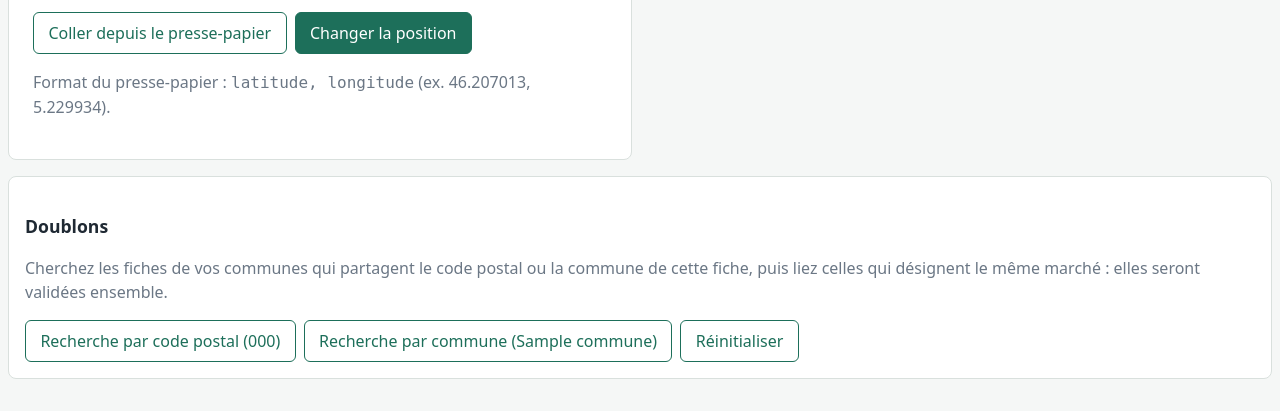
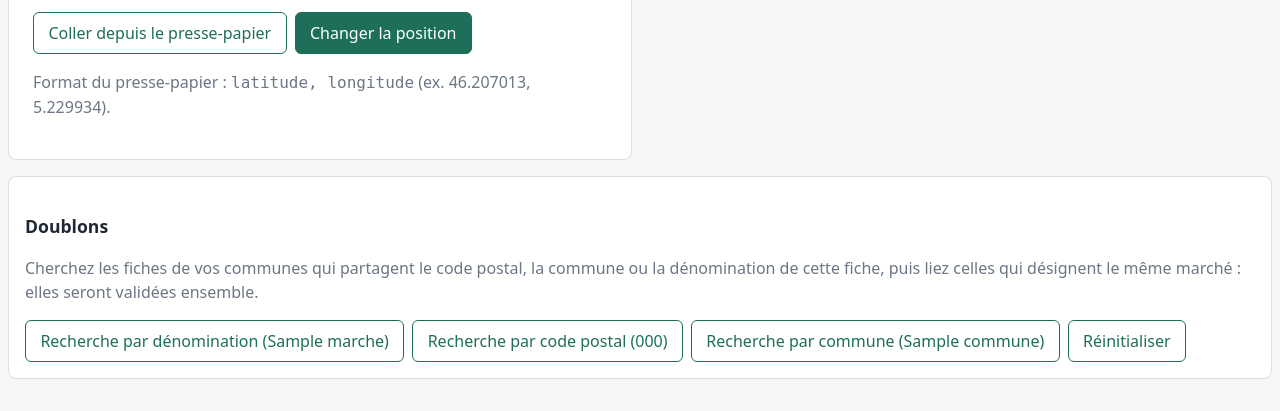
Before and after one commit to Jehovanie/ogmarche_outils_validation, a Symfony app: template templates/validation/fiche.html.twig in a window 1280 px wide. Shown: the part 777-1188 px from the top of the page. Run offline with Twig, Linux system fonts and the light colour scheme; the template is opened without the code that fills it: most values are stand-ins (such as "Sample title", 1, 10 or a date in 2020); some libraries are stand-ins or nearby versions.

Commit message:
Add README, search duplicates by denomination, fix fresh-install migration
- README with step-by-step installation (database, CSV import, migrations,
  first agent, tests)
- duplicate search by denomination (normalised, falling back to the raw
  name), listed first, before postcode and commune
- denomination_normalise migration only copies from the raw table when its
  row_id column exists, so it no longer fails on a fresh database

Co-Authored-By: Claude Sonnet 5.5 <noreply@anthropic.com>

```diff
--- a/public/js/validation.js
+++ b/public/js/validation.js
@@ -147,6 +147,7 @@
     const tableEl = document.getElementById('doublons-table');
     const btnCp = document.getElementById('btn-search-cp');
     const btnCommune = document.getElementById('btn-search-commune');
+    const btnDenomination = document.getElementById('btn-search-denomination');
     let dataTable = null;
 
     const francais = {
@@ -198,6 +199,7 @@
 
     btnCp.addEventListener('click', () => rechercher('cp'));
     btnCommune.addEventListener('click', () => rechercher('commune'));
+    btnDenomination.addEventListener('click', () => rechercher('denomination'));
     document.getElementById('btn-search-reset').addEventListener('click', vider);
 
     // bouton "Lier" de chaque ligne : lie cette fiche au groupe de la fiche courante
--- a/src/Controller/AdresseApiController.php
+++ b/src/Controller/AdresseApiController.php
@@ -103,7 +103,7 @@ final class AdresseApiController extends AbstractController
         return $this->json(['ok' => true]);
     }
 
-    /** Doublons possibles : ?champ=cp (meme code postal) ou ?champ=commune (meme commune). */
+    /** Doublons possibles : ?champ=cp (meme code postal), commune (meme commune) ou denomination (meme nom). */
     #[Route('/candidats', name: 'api_marche_candidats', methods: ['GET'])]
     public function candidats(int $id, Request $request): JsonResponse
     {
--- a/src/Service/AdresseValidationService.php
+++ b/src/Service/AdresseValidationService.php
@@ -171,15 +171,15 @@ final class AdresseValidationService
     }
 
     /**
-     * Fiches a lier proposees a l'agent, par code postal ou par commune de la fiche.
+     * Fiches a lier proposees a l'agent, par code postal, commune ou denomination de la fiche.
      *
-     * @param 'cp'|'commune' $champ
+     * @param 'cp'|'commune'|'denomination' $champ
      *
      * @return list<Marche>
      */
     public function candidats(int $id, string $champ, User $user): array
     {
-        if (!\in_array($champ, ['cp', 'commune'], true)) {
+        if (!\in_array($champ, ['cp', 'commune', 'denomination'], true)) {
             throw new \InvalidArgumentException('Champ de recherche inconnu.');
         }
 
--- a/templates/validation/fiche.html.twig
+++ b/templates/validation/fiche.html.twig
@@ -28,8 +28,12 @@
 
     <article class="card" id="doublons">
         <h2>Doublons</h2>
-        <p class="muted">Cherchez les fiches de vos communes qui partagent le code postal ou la commune de cette fiche, puis liez celles qui désignent le même marché : elles seront validées ensemble.</p>
+        <p class="muted">Cherchez les fiches de vos communes qui partagent le code postal, la commune ou la dénomination de cette fiche, puis liez celles qui désignent le même marché : elles seront validées ensemble.</p>
         <div class="actions">
+            {% set nomRecherche = marche.denominationNormalise ?: marche.denomination %}
+            <button type="button" class="secondary" id="btn-search-denomination" {% if not nomRecherche %}disabled{% endif %}>
+                Recherche par dénomination ({{ nomRecherche ?: 'aucune' }})
+            </button>
             <button type="button" class="secondary" id="btn-search-cp" {% if not marche.codePostal %}disabled{% endif %}>
                 Recherche par code postal ({{ marche.codePostal ?: 'aucun' }})
             </button>
```
Also changed, not shown: migrations/Version20261115064131.php (+9 -1 lines), src/Repository/MarcheRepository.php (+12 -4 lines), tests/Controller/ValidationFlowTest.php (+17 -0 lines), README.md (added).
